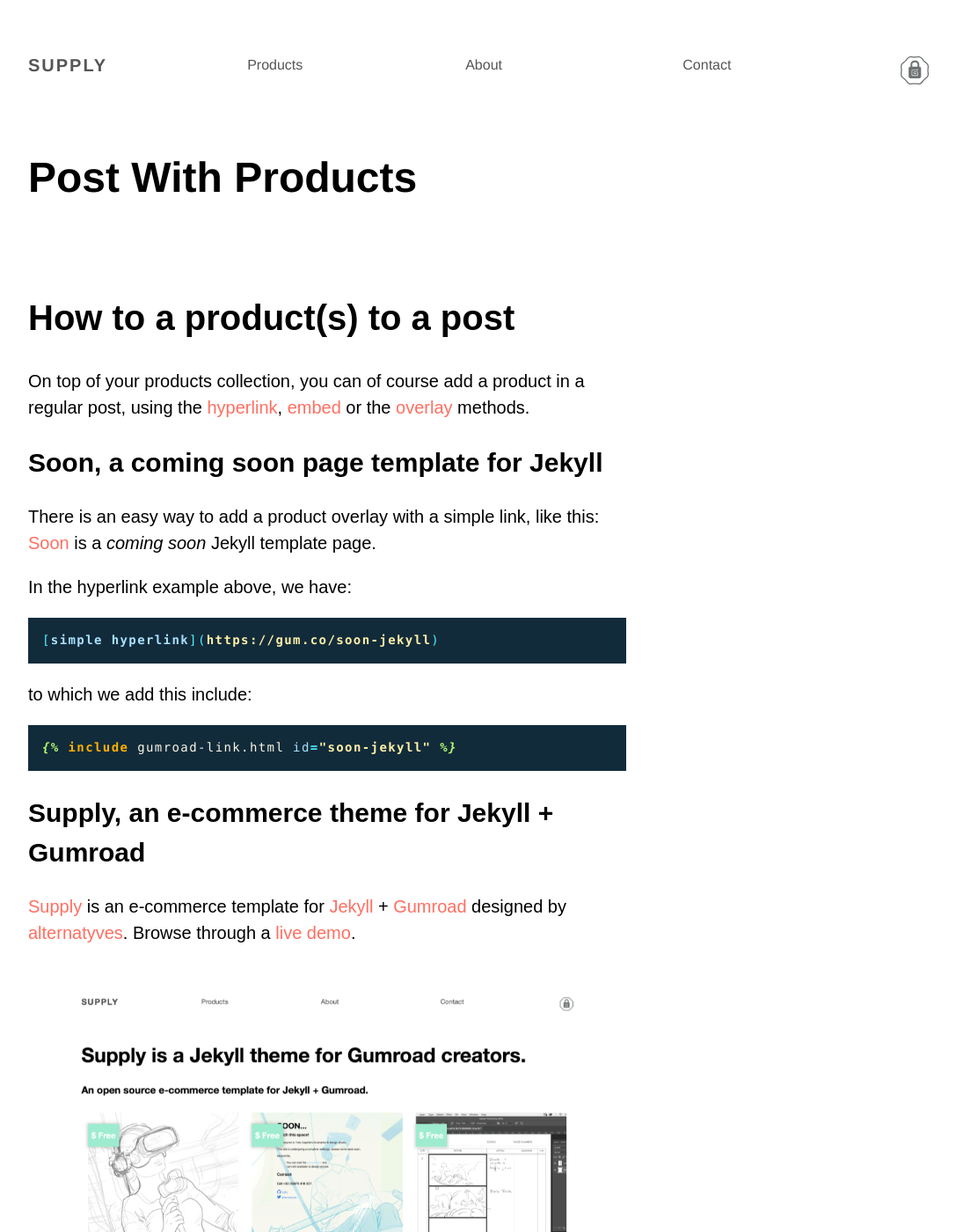
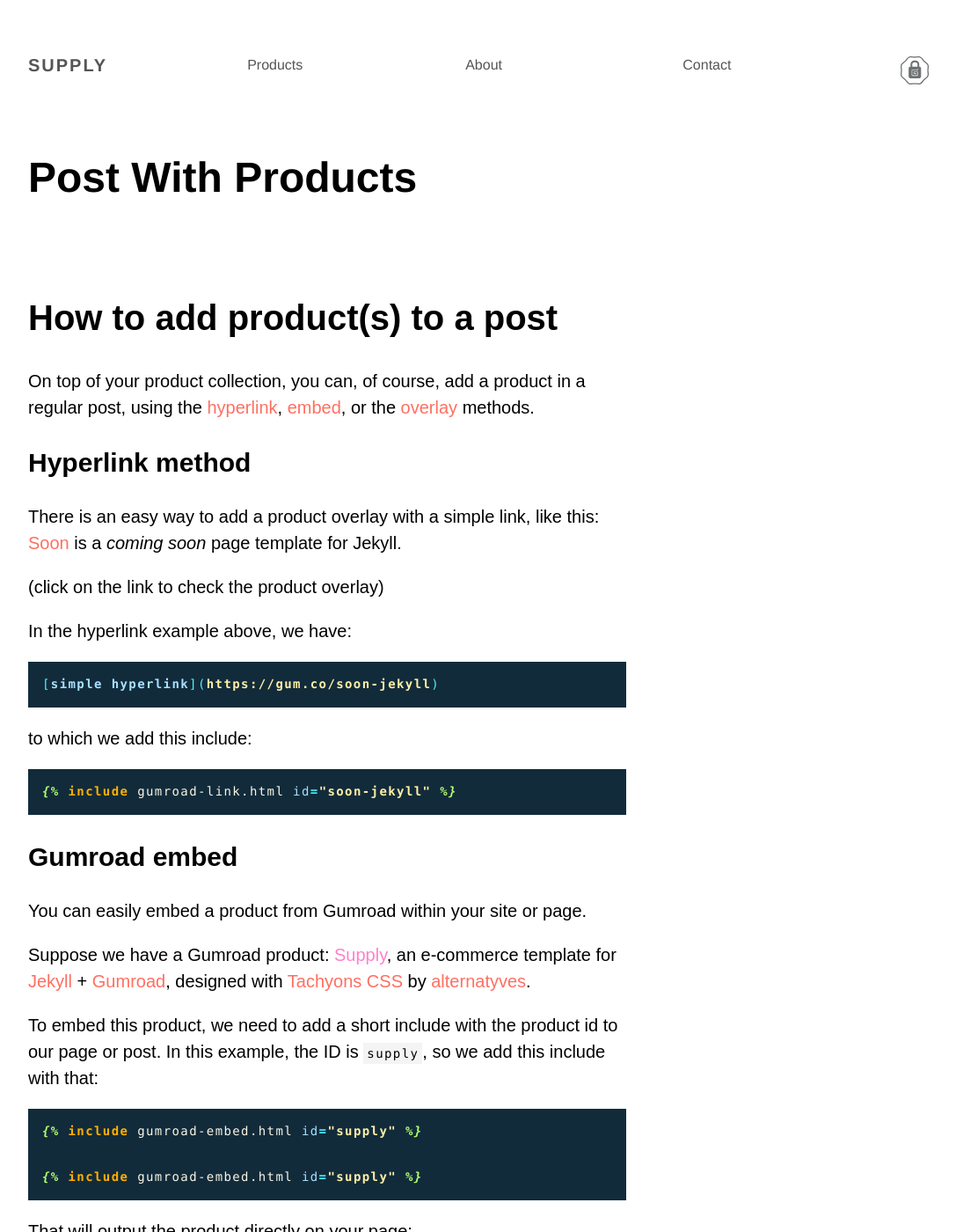
Before and after one commit to YJPL/Supply, a Jekyll site: the page built from _posts/2020-04-17-post-with-products.md, in a window 1280 px wide and 1400 px high. Shown: the whole window at 88% size, without its empty margins (96-1183 px from the left). Built offline with Jekyll 4.4.1, drawn with Linux system fonts in a browser that asks for light colours; a script that is not in the unit is left out; some of the changed text lies outside the part shown.

Commit message:
Update 2020-04-17-post-with-products.md

````diff
--- a/_posts/2020-04-17-post-with-products.md
+++ b/_posts/2020-04-17-post-with-products.md
@@ -12,15 +12,15 @@
 tags: [hyperlink, embed, overlay]
 ---
 
-# How to a product(s) to a post
-On top of your products collection, you can of course add a product in a regular post, using the [hyperlink](/gumroad-hyperlink), [embed](/gumroad-embed/) or the [overlay](/gumroad-overlay/) methods.
+# How to add product(s) to a post
+On top of your product collection, you can, of course, add a product in a regular post, using the [hyperlink](/gumroad-hyperlink), [embed](/gumroad-embed/), or the [overlay](/gumroad-overlay/) methods.
 
 
-## Soon, a coming soon page template for Jekyll
-There is an easy way to add a product overlay with a simple link, like this: [Soon](https://gum.co/soon-jekyll) is a *coming soon* Jekyll template page.
+## Hyperlink method
+There is an easy way to add a product overlay with a simple link, like this: [Soon](https://gum.co/soon-jekyll "Soon, a coming soon page template for Jekyll") is a *coming soon* page template for Jekyll.
 
 {% include gumroad-link.html id="soon-jekyll" %}
-
+(click on the link to check the product overlay)
 
 In the hyperlink example above, we have:
 
@@ -34,13 +34,41 @@
 {% raw %}{% include gumroad-link.html id="soon-jekyll" %}{% endraw %}
 ```
 
+## Gumroad embed
+You can easily embed a product from Gumroad within your site or page.
 
-## Supply, an e-commerce theme for Jekyll + Gumroad
-[Supply](https://gum.co/supply) is an e-commerce template for [Jekyll](https://jekyllrb.com/) + [Gumroad](https://gumroad.com) designed by [alternatyves](https://alternatyves.com/). Browse through a [live demo](https://templates.supply).
+Suppose we have a Gumroad product: [Supply](https://gum.co/supply){: .pink .hover-light-pink}, an e-commerce template for [Jekyll](https://jekyllrb.com/) + [Gumroad](https://gumroad.com), designed with [Tachyons CSS](https://github.com/tachyons-css/tachyons) by [alternatyves](https://alternatyves.com/).
 
-<a href="https://gum.co/supply" class="no-underline pv2 grow db"><img class="w-100" src="/images/screenshot.png"></a>
+To embed this product, we need to add a short include with the product id to our page or post.
+In this example, the ID is `supply`, so we add this include with that:
+
+```liquid
+{% raw %}{% include gumroad-embed.html id="supply" %}{% endraw %}
+```
+
+```liquid
+{% raw %}{% include gumroad-embed.html id="supply" %}{% endraw %}
+```
+
+That will output the product directly on your page:
+
+{% include gumroad-embed.html id="supply" %}
+
+## Gumroad Overlay
+Here is how to add a Gumroad overlay to an image on your site:
+```html
+{% raw %}<a href="https://gum.co/supply" class="no-underline pv2 grow db"><img class="w-100" src="{{site.baseurl}}/images/screenshot.png"></a>
+
+{% include gumroad-overlay.html id="supply" %}{% endraw %}
+```
+
+That will output
+
+<a href="https://gum.co/supply" class="no-underline pv2 grow db"><img class="w-100" src="{{site.baseurl}}/images/screenshot.png"></a>
 
 {% include gumroad-overlay.html id="supply" %}
 
 
-You can of course add a product in a post, using the [embed](/gumroad-embed/) or [overlay](/gumroad-overlay/) snippets include.
+Clicking on this image will prompt the Gumroad overlay on your page.
+
+The overlay method lets users buy securely from Gumroad without leaving your site!
````
